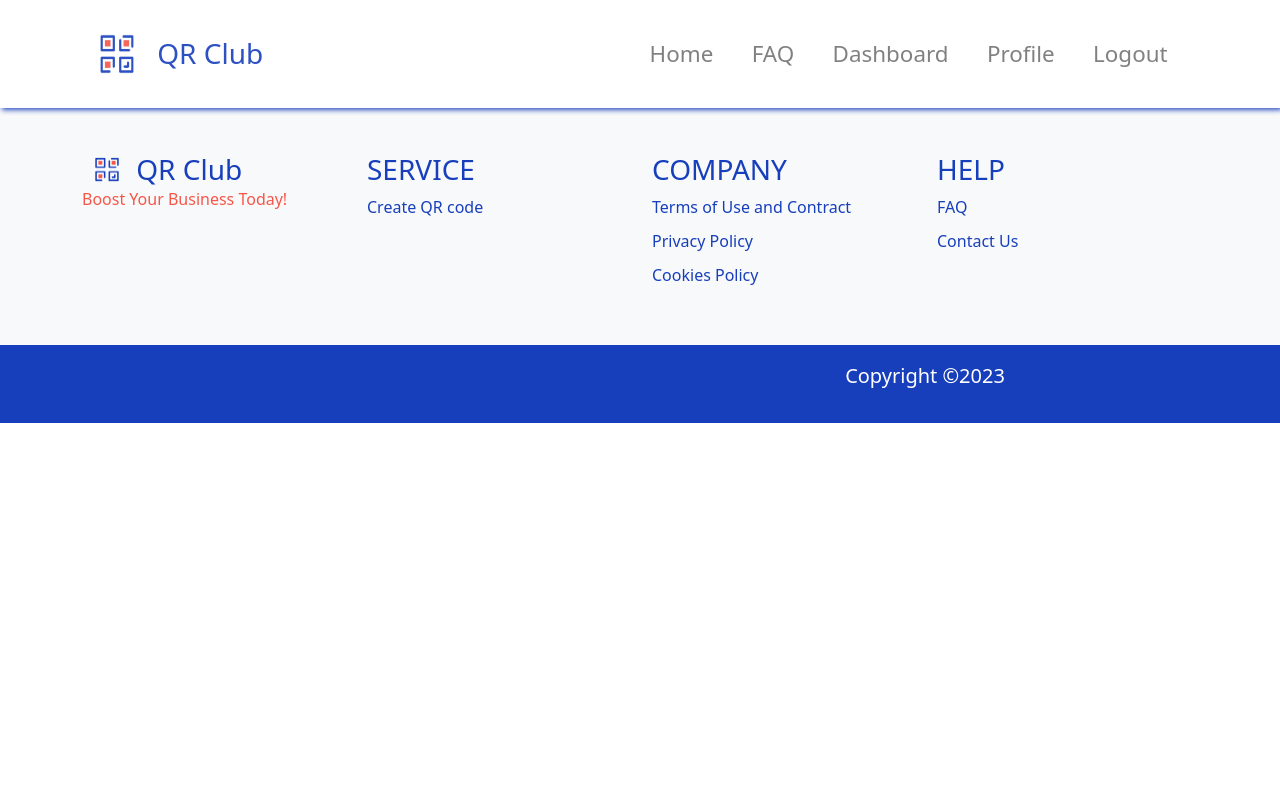
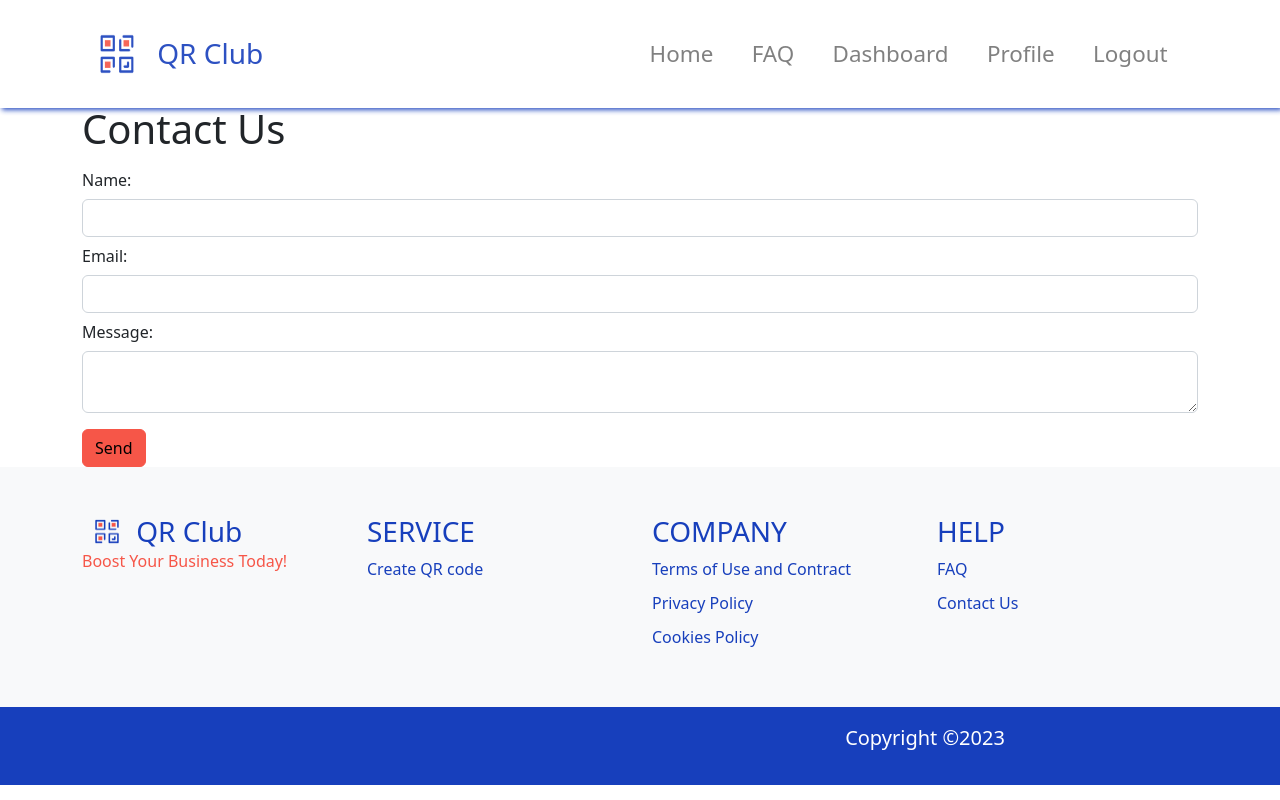
Before and after one commit to guerined/web50, a Django app: page /contact/ in a window 1280 px wide. Run offline with Django 4.2, Linux system fonts and the light colour scheme; a user stored in the database is signed in; some libraries are stand-ins or nearby versions.

Commit message:
requirements added

```diff
--- a/projects/2020/x/capstone/pages/admin.py
+++ b/projects/2020/x/capstone/pages/admin.py
@@ -1,6 +1,7 @@
 from django.contrib import admin
-from .models import User, QRCode
+from .models import User, QRCode, Contact
 
 # Register your models here.
 admin.site.register(User)
 admin.site.register(QRCode)
+admin.site.register(Contact)
--- a/projects/2020/x/capstone/pages/models.py
+++ b/projects/2020/x/capstone/pages/models.py
@@ -16,47 +16,7 @@ class User(AbstractUser):
 
 
 class QRCode(models.Model):
-    ENCRYPTION_TYPE_CHOICES = [
-        ('WEP', 'WEP'),
-        ('WPA', 'WPA'),
-        ('WPA2-EAP', 'WPA2-EAP'),
-        ('no pass', 'no pass'),
-    ]
-
-    QR_STYLE_CHOICES = [
-        ('style1', 'Style 1'),
-        ('style2', 'Style 2'),
-        ('style3', 'Style 3'),
-        ('style4', 'Style 4'),
-    ]
-
-    FRAME_STYLE_CHOICES = [
-        ('frame1', 'Frame 1'),
-        ('frame2', 'Frame 2'),
-        ('frame3', 'Frame 3'),
-        ('frame4', 'Frame 4'),
-    ]
-
-    YES_NO_CHOICES = [
-        (True, 'Yes'),
-        (False, 'No'),
-    ]
-
     name = models.CharField(max_length=255, default='QR Code')
-    network_name = models.CharField(max_length=255, blank=True)
-    network_password = models.CharField(max_length=255, blank=True)
-    encryption_type = models.CharField(
-        max_length=8, choices=ENCRYPTION_TYPE_CHOICES, blank=True)
-    hidden_network = models.BooleanField(default=False)
-    qr_style = models.CharField(
-        max_length=6, choices=QR_STYLE_CHOICES, blank=True)
-    frame_style = models.CharField(
-        max_length=6, choices=FRAME_STYLE_CHOICES, blank=True)
-    border = models.BooleanField(choices=YES_NO_CHOICES, default=False)
-    background = models.BooleanField(choices=YES_NO_CHOICES, default=False)
-    border_color = models.CharField(max_length=7, blank=True)  # Hex color code
-    background_color = models.CharField(
-        max_length=7, blank=True)  # Hex color code
     user = models.ForeignKey(User, on_delete=models.CASCADE)
     qr_code = models.ImageField(upload_to='qrcodes/')
     created_at = models.DateTimeField(auto_now_add=True)
@@ -66,3 +26,13 @@ class QRCode(models.Model):
 
     def __str__(self):
         return self.user.username + ' - ' + self.name + str(self.created_at)
+
+class Contact(models.Model):
+    name = models.CharField(max_length=200)
+    email = models.CharField(max_length=200)
+    message = models.TextField(blank=True)
+    contact_date = models.DateTimeField(auto_now_add=True)
+
+
+    def __str__(self):
+        return self.name
--- a/projects/2020/x/capstone/pages/urls.py
+++ b/projects/2020/x/capstone/pages/urls.py
@@ -16,4 +16,5 @@ urlpatterns = [
     path('qr/<str:shortened_part>',
          views.redirect_url_view, name='redirect_url_view'),
     path('delete/<int:qr_id>', views.delete, name='delete'),
+    path('contact/', views.contact, name='contact'),
 ]
--- a/projects/2020/x/capstone/pages/views.py
+++ b/projects/2020/x/capstone/pages/views.py
@@ -1,7 +1,7 @@
 from django.contrib.auth import authenticate, login, logout
 from django.contrib import messages
 from django.shortcuts import render
-from .models import User, QRCode
+from .models import User, QRCode, Contact
 from django.db import IntegrityError
 from django.http import HttpResponseRedirect, Http404, HttpResponse
 from django.urls import reverse
@@ -88,6 +88,17 @@ def logout_view(request):
 
 
 def contact(request):
+
+    if request.method == 'POST':
+        name = request.POST['name']
+        email = request.POST['email']
+        message = request.POST['message']
+
+        contact = Contact(name=name, email=email, message=message)
+        contact.save()
+
+        messages.success(request, 'You request has been submitted, we will get back to you soon')
+
     return render(request, 'pages/contact.html')
 
 
--- a/projects/2020/x/capstone/templates/pages/contact.html
+++ b/projects/2020/x/capstone/templates/pages/contact.html
@@ -1,7 +1,34 @@
 {% extends 'base.html' %}
 {% load static %}
 
+{% block content %}
+<div class="container">
+<form action="{% url 'contact'%}" method="POST">
+    {% csrf_token %}
+    <h1>Contact Us</h1>
+    {% if messages %}
+    {% for message in messages %}
+    <div class="alert alert-{{message.tags}}">
+        {{message}}
+    </div>
+    {% endfor %}
+    {% endif %}
 
-{% block content %}
+    <div class="form-group">
+      <label for="name" class="col-form-label">Name:</label>
+      <input type="text" name="name" class="form-control" required>
+    </div>
+    <div class="form-group">
+      <label for="email" class="col-form-label">Email:</label>
+      <input type="email" name="email" class="form-control" required>
+    </div>
+    <div class="form-group">
+      <label for="message" class="col-form-label">Message:</label>
+      <textarea name="message" class="form-control"></textarea>
+    </div>
+
+    <input type="submit" value="Send" class="btn btn-block btn-secondary mt-3">
+</form>
+</div>
 
 {% endblock %}
```
Also changed, not shown: projects/2020/x/capstone/requirements.txt (added, +18 -0 lines), projects/2020/x/capstone/README.md (added), projects/2020/x/capstone/db.sqlite3, projects/2020/x/capstone/pages/migrations/0008_contact_remove_qrcode_background_and_more.py (added), projects/2020/x/capstone/templates/pages/create_step1.html (deleted), projects/2020/x/capstone/templates/pages/create_step2.html (deleted), 4 other files.
